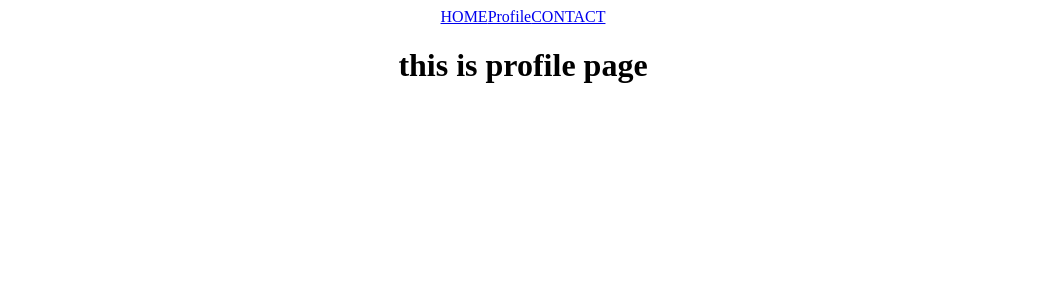
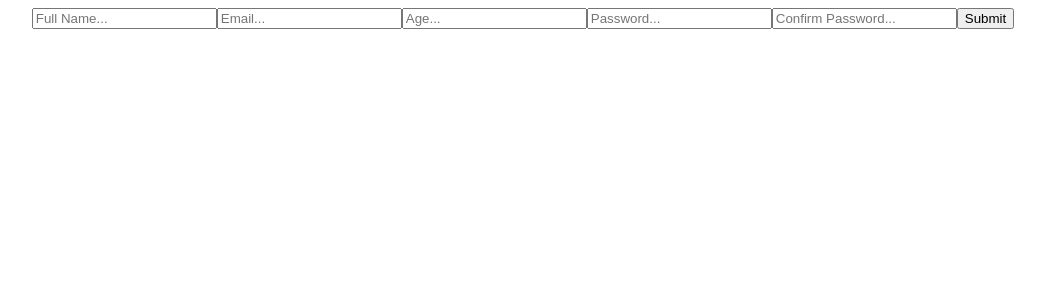
Before and after one commit to tanaydave/react-, a React (Create React App) app: page /profile in a window 1280 px wide. Shown: the top 300 px of the page, without its empty margins (117-1162 px from the left). Built offline with nearby package versions, Linux system fonts and the light colour scheme.

Commit message:
started module 11

```diff
--- a/package.json
+++ b/package.json
@@ -9,9 +9,11 @@
     "@testing-library/user-event": "^13.5.0",
     "react": "^18.2.0",
     "react-dom": "^18.2.0",
+    "react-hook-form": "^7.41.5",
     "react-router-dom": "^6.6.1",
     "react-scripts": "5.0.1",
-    "web-vitals": "^2.1.4"
+    "web-vitals": "^2.1.4",
+    "yup": "^0.32.11"
   },
   "scripts": {
     "start": "react-scripts start",
--- a/src/App.js
+++ b/src/App.js
@@ -1,40 +1,16 @@
 
 import "./App.css";
-import {BrowserRouter as Router,Routes,Route} from "react-router-dom";
-import { Home } from "./pages/Home";
-
-import { Contact } from "./pages/Contact";
-import { Navbar } from "./pages/Navbar";
-
-import { Profile } from "./pages/profile";
-import { QueryClient,QueryClientProvider } from '@tanstack/react-query';
+import { Form } from "./form";
 
 
 
 function App() {
 
-  const client= new QueryClient();
+
   return (
     <div className="App">
-      <QueryClientProvider client={client}>
 
-      <Router>
-        <div>
-
-          <Navbar />
-
-
-        </div>
-        <Routes>
-           <Route path="/" element={<Home />}/>
-           <Route path="/profile" element={<Profile />}/>
-           <Route path="/contact" element={<Contact />}/>
-           <Route path="*" element={<h1>page not found</h1>}/>
-        </Routes>
-
-      </Router>
-
-      </QueryClientProvider>
+     <Form />
     </div>
   );
 }
--- /dev/null
+++ b/src/form.js
@@ -0,0 +1,22 @@
+import { useForm } from "react-hook-form"
+
+export const Form = ()=>{
+    const {register,handleSubmit}=useForm();
+    const onSubmit=(data)=>{
+        console.log(data)
+    }
+    return(
+
+
+        <form onSubmit={handleSubmit(onSubmit)}>
+            <input type="text" placeholder="Full Name..." {...register("FullName")} />
+            <input type="text" placeholder="Email..." {...register("Email")} />
+            <input type="number" placeholder="Age..." {...register("Age")} />
+            <input type="password" placeholder="Password..." {...register("Password")} />
+            <input type="password" placeholder="Confirm Password..." {...register("ConfirmPassword")} />
+            <input type="submit"/>
+
+        </form>
+    )
+
+}
--- a/src/pages/Contact.js
+++ /dev/null
@@ -1,6 +0,0 @@
-export const Contact=()=>{
-    return(
-        <h1>this is contact page</h1>
-    )
-
-}
--- a/src/pages/Home.js
+++ /dev/null
@@ -1,29 +0,0 @@
-import {useQuery} from '@tanstack/react-query';
-
-
-export const Home=()=>{
-
-        const {data,isLoading,refetch}=useQuery(["factos"], ()=>{
-            return (
-            fetch("https://catfact.ninja/fact")
-            .then((res)=>res.json())
-            .then((data)=>(data))
-            )
-        });
-        if(isLoading){
-            return(
-                <h1>LOADING...</h1>
-            )
-        }
-        return(
-
-        <h1>this is home page
-            <p>
-
-                {data?.fact}
-            </p>
-            <button onClick={refetch}>update fact</button>
-        </h1>
-    )
-
-}
--- a/src/pages/Menu.js
+++ /dev/null
@@ -1,6 +0,0 @@
-export const Menu=()=>{
-    return(
-        <h1>this is menu page</h1>
-    )
-
-}
--- a/src/pages/Navbar.js
+++ /dev/null
@@ -1,11 +0,0 @@
-import {Link} from "react-router-dom";
-
-export const Navbar=()=>{
-    return(
-        <div>
-        <Link to={"/"}>HOME</Link>
-          <Link to={"/Profile"}>Profile</Link>
-          <Link to={"/Contact"}>CONTACT</Link>
-          </div>
-    )
-}
--- a/src/pages/profile.js
+++ /dev/null
@@ -1,12 +0,0 @@
-
-
-
-export const Profile=()=>{
-
-        return(
-        <div>
-            <h1>this is profile page</h1>
-
-        </div>
-    )
-}
```
Also changed, not shown: 1 other file (tests, documents, lock files or other folders).
